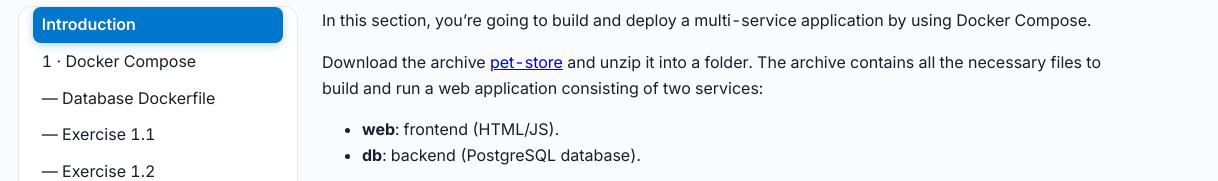
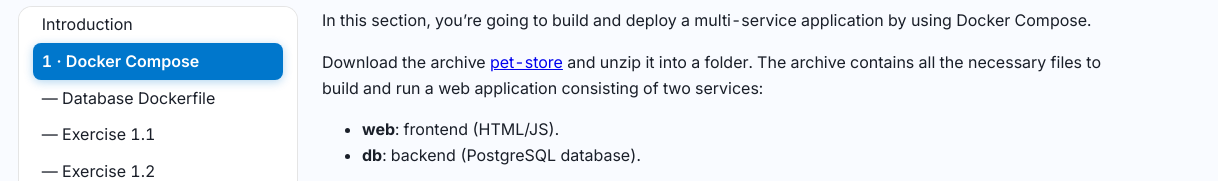
Before and after one commit to fernando-sant/ia382-containers-196990, a plain HTML site: page ia382_compose_petstore.html in a window 1280 px wide. Both pictures are taken after a click on the link "1 · Docker Compose". Shown: the part 843-1024 px from the top of the page, 62-1280 px from the left. Drawn offline with Linux system fonts and the light colour scheme.

Commit message:
Update ia382_compose_petstore.html

```diff
--- a/ia382_compose_petstore.html
+++ b/ia382_compose_petstore.html
@@ -868,13 +868,18 @@ kubectl delete statefulset/db</code></pre></div>
       }catch(e){console.error(e);}
     });
 
-    // ====== TOC generator + Scroll Spy (Replaced with robust version) ======
-// ====== TOC generator + Scroll Spy (COM SCROLL AUTOMÁTICO) ======
+// ====== TOC generator + Scroll Spy (COM CORREÇÃO DE CLIQUE) ======
     (function makeTOC(){
       const toc = document.getElementById('toc-list');
       const content = document.getElementById('content');
       if(!toc || !content) return;
+
       function slug(s){ return s.toLowerCase().replace(/[^a-z0-9]+/g,'-').replace(/(^-|-$)/g,''); }
+
+      // VARIÁVEL DE CONTROLO (A CORREÇÃO)
+      let isManualScroll = false;
+      let scrollTimeout;
+
       const headings = content.querySelectorAll('h2, h3');
       const links = [];
 
@@ -882,15 +887,38 @@ kubectl delete statefulset/db</code></pre></div>
         if(!h.id){ h.id = slug(h.textContent); }
         const a = document.createElement('a');
         a.href = '#'+h.id;
-        // Lógica para indentar H3 (se existir)
-        a.textContent = h.tagName === 'H2' ? h.textContent : '— ' + h.textContent;
+        a.textContent = h.tagName === 'H2' ? h.textContent : '— ' + h.textContent; // Ou sua lógica de H3
         a.dataset.target = h.id;
+
+        // --- LÓGICA DO CLIQUE ---
+        a.addEventListener('click', (e) => {
+          // 1. Avisa o sistema que é um scroll manual
+          isManualScroll = true;
+
+          // 2. Força visualmente este link a ficar ativo imediatamente
+          links.forEach(l => l.classList.remove('active'));
+          a.classList.add('active');
+
+          // 3. Limpa timeout anterior se houver
+          if(scrollTimeout) clearTimeout(scrollTimeout);
+
+          // 4. Reativa o espião daqui a 1 segundo (tempo suficiente para o scroll terminar)
+          scrollTimeout = setTimeout(() => {
+            isManualScroll = false;
+          }, 1000);
+        });
+        // -------------------------
+
         toc.appendChild(a);
         links.push(a);
       });
 
       const map = new Map(links.map(a => [a.dataset.target, a]));
+
       const obs = new IntersectionObserver(entries => {
+        // SE FOR SCROLL MANUAL, O ESPIÃO NÃO FAZ NADA
+        if (isManualScroll) return;
+
         let lastActive = null;
         entries.forEach(e => {
           const id = e.target.id;
@@ -908,16 +936,14 @@ kubectl delete statefulset/db</code></pre></div>
           links.forEach(l => l.classList.remove('active'));
           lastActive.classList.add('active');
 
-          // --- ADIÇÃO PRINCIPAL ---
-          // Isto faz o scroll automático do TOC para manter o link ativo visível
           lastActive.scrollIntoView({
-            behavior: 'smooth', // Rolagem suave
-            block: 'nearest',   // Rola o mínimo possível para o item aparecer
+            behavior: 'smooth',
+            block: 'nearest',
             inline: 'nearest'
           });
-          // --- FIM DA ADIÇÃO ---
         }
       }, { rootMargin: '0px 0px -70% 0px', threshold: 0.1 });
+
       headings.forEach(h => obs.observe(h));
     })();
 
```
